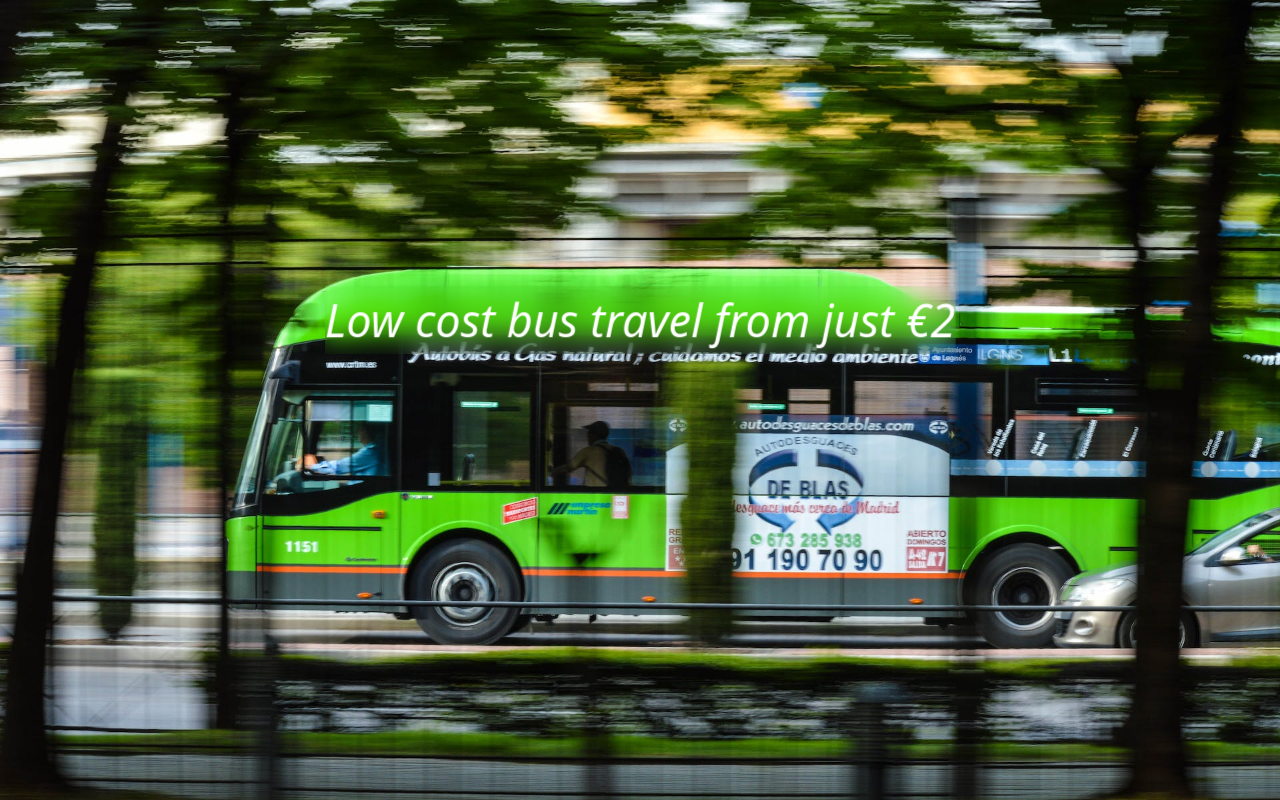
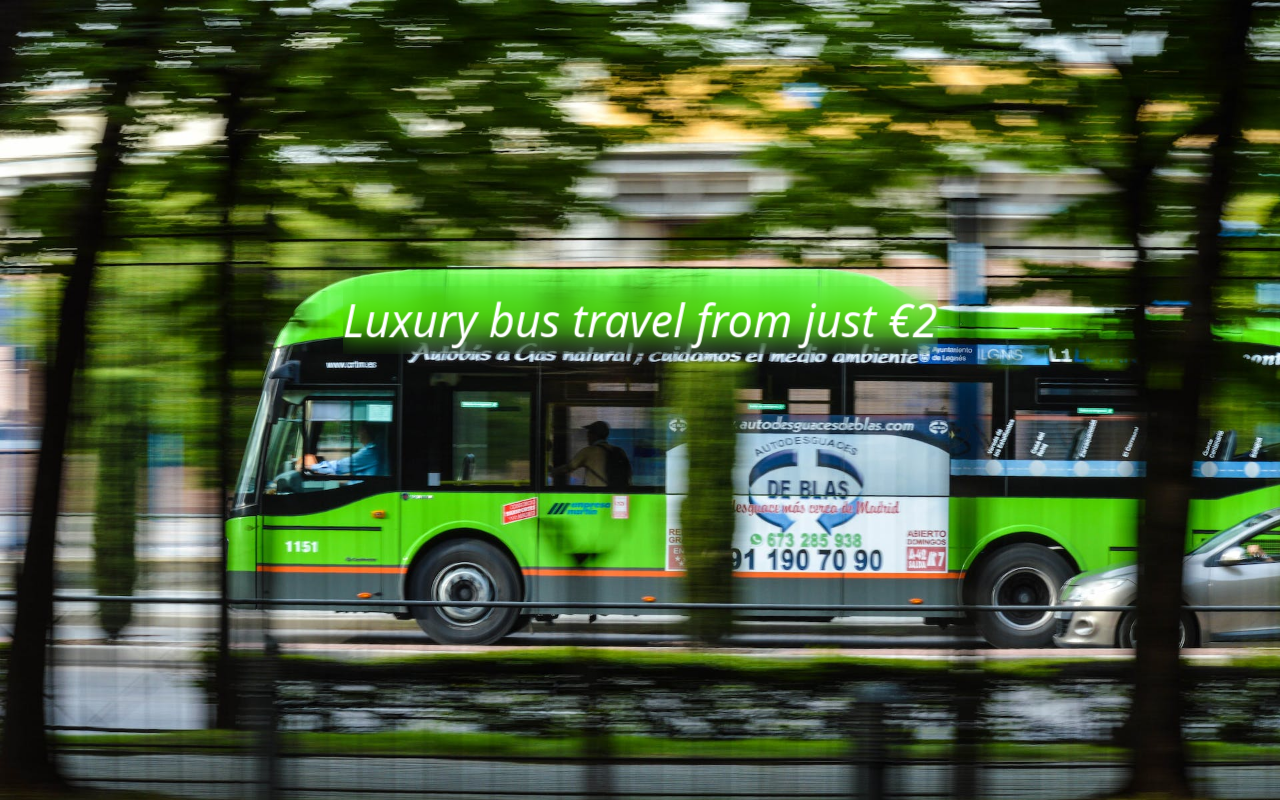
Before and after one commit to xhoiKabashi/ASET, a React (Vite) app: page / in a window 1280 px wide. Shown: the top 800 px of the page. Built offline with nearby package versions, Linux system fonts and the light colour scheme.

Commit message:
Update Lading.jsx

```diff
--- a/src/components/Lading.jsx
+++ b/src/components/Lading.jsx
@@ -3,7 +3,7 @@
     <>
     <div className="bg-[url('/Image/hero.jpg')] w-screen h-screen bg-no-repeat bg-cover ">
         {/* <img className="w-full p-6" src="/public/Landing.jpg"></img> */}
-        <p className=" text-[45px] italic backdrop-blur-md absolute text-white  centered">Low cost bus travel from just €2</p>
+        <p className=" text-[45px] italic backdrop-blur-md absolute text-white  centered">Luxury bus travel from just €2</p>
     </div>
     <div className="flex flex-col items-center gap-10 border-t-4 divide-slate-200 p-6">
       <div className="flex flex-row flex-wrap justify-center p-4 gap-8">
```
